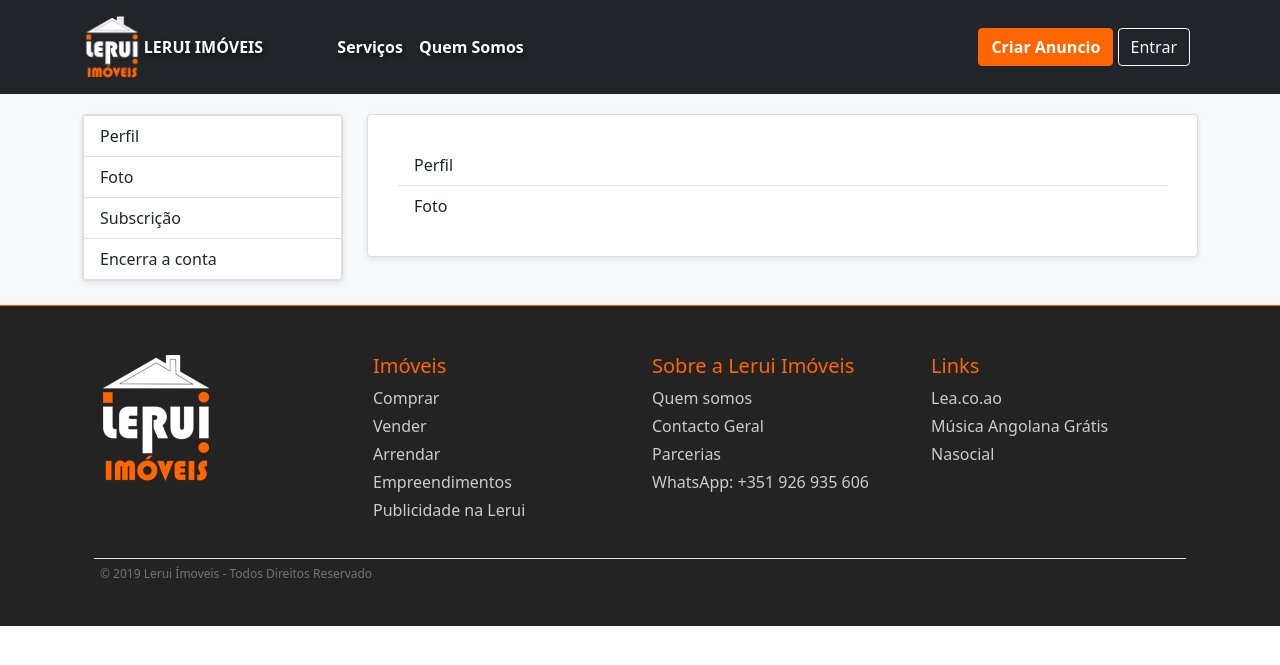
After one commit to marioruibandeira/leruimoveis, a Django app: page /usuarios/perfil/ in a window 1280 px wide. The commit adds this page. Shown: the top 665 px of the page. Run offline with Django 4.2, Linux system fonts and the light colour scheme; some libraries are stand-ins or nearby versions.

Commit message:
implementou-se o menu do utilizador e apagina do perfil do utilizador

```diff
--- a/leruimoveis/settings.py
+++ b/leruimoveis/settings.py
@@ -86,9 +86,9 @@ DATABASES = {
         #'ENGINE': 'django.db.backends.sqlite3',
         #'NAME': BASE_DIR / 'db.sqlite3',
         'ENGINE': 'django.db.backends.mysql',
-        'NAME': ' ',
+        'NAME': 'leruimov_db',
         'USER': 'root',
-        'PASSWORD': ' ',
+        'PASSWORD': '@ContrabandFox01',
         'HOST': '127.0.0.1',
         'PORT': '3306',
         'OPTIONS':{
--- a/leruimoveis/templates/leruimoveis/normal_header.html
+++ b/leruimoveis/templates/leruimoveis/normal_header.html
@@ -13,13 +13,9 @@
           </ul>
 
           <div class="text-end">
-            {% if user.is_authenticated %}
-              <a href="{% url 'signout' %}" class="btn btn-outline-light me-2 btn-danger">Sair</a>
-            {% else %}
-              <a href="{% url 'login' %}" class="btn btn-outline-light me-2">Entrar</a>
-            {% endif %}
-            <a href="{% url 'anuncios_control' %}" class="btn btn-warning" style="background-color: #ff6600; border: #ff6600 1px solid; color:#fff; font-weight: bold;">Criar Anuncio</a>
+            {% include 'usuarios/user-menu.html' %}
           </div>
+
         </div>
       </div>
     </header>
--- a/usuarios/templates/usuarios/inscrever-se.html
+++ b/usuarios/templates/usuarios/inscrever-se.html
@@ -24,8 +24,8 @@
               				<img class="mb-4" src="{% static 'assets/imagem/lerui Imoveis2.png' %}" alt="Logo marca da Lerui Imóveis" width="72" height="90">
             			</a>
 					</span>
-          			<span class="login100-form-title p-b-26"> Criar conta </span>
-					<span class="login100-form-title p-b-48"> <i class="zmdi zmdi-font"></i> </span>
+          			<span class="login100-form-title p-b-0"> Criar conta </span>
+					<span class="login100-form-title p-b-0"> <i class="zmdi zmdi-font"></i> </span>
 
 					<div id="form-message" class="text-center mt-3"></div>
 
--- a/usuarios/templates/usuarios/login.html
+++ b/usuarios/templates/usuarios/login.html
@@ -24,11 +24,11 @@
                         </a>
 					</span>
 
-                    <span class="login100-form-title p-b-26">Bem-vindo </span>
+                    <span class="login100-form-title p-b-4">Bem-vindo </span>
 
 					<div id="form-message" class="text-center mt-3"></div>
 
-                    <span class="login100-form-title p-b-48">
+                    <span class="login100-form-title p-b-4">
                         <i class="zmdi zmdi-font"></i>
 					</span>
 
--- /dev/null
+++ b/usuarios/templates/usuarios/perfil.html
@@ -0,0 +1,44 @@
+{% extends 'leruimoveis/normal_base.html' %}
+
+{% load static %}
+
+{% block content %}
+
+    <div class="px-0 py-0 my-0 text-center">
+        <div class="section bg-light" id="nossos-servicos">
+            <div class="container">
+                <div class="row">
+                    <div style="margin:  20px 0px 0px 0px;"></div>
+
+                    <div class="col-6 col-lg-3" data-aos="fade-up">
+                        <div class="caixa-funcoes mb-4" style="padding: 0px;">
+                            <div class="card" style="width: 16.2rem;">
+                                <ul class="list-group list-group-flush" style="text-align: left;">
+                                    <li class="list-group-item">Perfil</li>
+                                    <li class="list-group-item">Foto</li>
+                                    <li class="list-group-item">Subscrição</li>
+                                    <li class="list-group-item">Encerra a conta</li>
+                                </ul>
+                            </div>
+                        </div>
+                    </div>
+
+                    <div class="col-6 col-lg-9" data-aos="fade-up">
+                        <div class="caixa-funcoes mb-4">
+                            <ul class="list-group list-group-flush" style="text-align: left;">
+                                <li class="list-group-item">Perfil</li>
+                                <li class="list-group-item">Foto</li>
+                            </ul>
+                        </div>
+                    </div>
+
+
+
+
+
+
+                </div>
+            </div>
+    </div>
+
+{% endblock %}
--- /dev/null
+++ b/usuarios/templates/usuarios/user-menu.html
@@ -0,0 +1,47 @@
+<a href="{% url 'anuncios_control' %}" class="btn btn-warning" style="background-color: #ff6600; border: #ff6600 1px solid; color:#fff; font-weight: bold;">Criar Anuncio</a>
+
+<!-- Botão que abre o menu (apenas quando logado) -->
+{% if user.is_authenticated %}
+
+    <a class="" data-bs-toggle="offcanvas" data-bs-target="#userSidebar" aria-controls="userSidebar" style="cursor: pointer;">
+        <svg xmlns="http://www.w3.org/2000/svg" height="44px" viewBox="0 -960 960 960" width="44px" fill="#FFFFFF"><path d="M234-276q51-39 114-61.5T480-360q69 0 132 22.5T726-276q35-41 54.5-93T800-480q0-133-93.5-226.5T480-800q-133 0-226.5 93.5T160-480q0 59 19.5 111t54.5 93Zm146.5-204.5Q340-521 340-580t40.5-99.5Q421-720 480-720t99.5 40.5Q620-639 620-580t-40.5 99.5Q539-440 480-440t-99.5-40.5ZM480-80q-83 0-156-31.5T197-197q-54-54-85.5-127T80-480q0-83 31.5-156T197-763q54-54 127-85.5T480-880q83 0 156 31.5T763-763q54 54 85.5 127T880-480q0 83-31.5 156T763-197q-54 54-127 85.5T480-80Zm100-95.5q47-15.5 86-44.5-39-29-86-44.5T480-280q-53 0-100 15.5T294-220q39 29 86 44.5T480-160q53 0 100-15.5ZM523-537q17-17 17-43t-17-43q-17-17-43-17t-43 17q-17 17-17 43t17 43q17 17 43 17t43-17Zm-43-43Zm0 360Z"/></svg>
+    </a>
+
+    <!-- Offcanvas (menu que desliza da direita) -->
+    <div class="offcanvas offcanvas-end bg-dark text-white" tabindex="-1" id="userSidebar" aria-labelledby="userSidebarLabel">
+        <div class="offcanvas-header">
+            <h5 class="offcanvas-title" id="userSidebarLabel">Olá, {{ user.username }}</h5>
+            <button type="button" class="btn-close btn-close-white" data-bs-dismiss="offcanvas" aria-label="Close"></button>
+        </div>
+
+        <div class="offcanvas-body">
+            <ul class="list-group list-group-flush">
+                <li class="list-group-item bg-dark text-white border-0">
+                    <svg xmlns="http://www.w3.org/2000/svg" height="24px" viewBox="0 -960 960 960" width="24px" fill="#FFFFFF"><path d="M234-276q51-39 114-61.5T480-360q69 0 132 22.5T726-276q35-41 54.5-93T800-480q0-133-93.5-226.5T480-800q-133 0-226.5 93.5T160-480q0 59 19.5 111t54.5 93Zm146.5-204.5Q340-521 340-580t40.5-99.5Q421-720 480-720t99.5 40.5Q620-639 620-580t-40.5 99.5Q539-440 480-440t-99.5-40.5ZM480-80q-83 0-156-31.5T197-197q-54-54-85.5-127T80-480q0-83 31.5-156T197-763q54-54 127-85.5T480-880q83 0 156 31.5T763-763q54 54 85.5 127T880-480q0 83-31.5 156T763-197q-54 54-127 85.5T480-80Zm100-95.5q47-15.5 86-44.5-39-29-86-44.5T480-280q-53 0-100 15.5T294-220q39 29 86 44.5T480-160q53 0 100-15.5ZM523-537q17-17 17-43t-17-43q-17-17-43-17t-43 17q-17 17-17 43t17 43q17 17 43 17t43-17Zm-43-43Zm0 360Z"/></svg>
+                    <a href="{% url 'perfil' %}" class="text-white text-decoration-none">Perfil</a>
+                </li>
+                <li class="list-group-item bg-dark text-white border-0">
+                    <svg xmlns="http://www.w3.org/2000/svg" height="24px" viewBox="0 -960 960 960" width="24px" fill="#FFFFFF"><path d="M280-600v-80h560v80H280Zm0 160v-80h560v80H280Zm0 160v-80h560v80H280ZM160-600q-17 0-28.5-11.5T120-640q0-17 11.5-28.5T160-680q17 0 28.5 11.5T200-640q0 17-11.5 28.5T160-600Zm0 160q-17 0-28.5-11.5T120-480q0-17 11.5-28.5T160-520q17 0 28.5 11.5T200-480q0 17-11.5 28.5T160-440Zm0 160q-17 0-28.5-11.5T120-320q0-17 11.5-28.5T160-360q17 0 28.5 11.5T200-320q0 17-11.5 28.5T160-280Z"/></svg>
+                    <a href="{% url 'anuncios_control' %}" class="text-white text-decoration-none">Listagens </a>
+                </li>
+                <li class="list-group-item bg-dark text-white border-0">
+                    <svg xmlns="http://www.w3.org/2000/svg" height="24px" viewBox="0 -960 960 960" width="24px" fill="#FFFFFF"><path d="M160-80v-560q0-33 23.5-56.5T240-720h320q33 0 56.5 23.5T640-640v560L400-200 160-80Zm80-121 160-86 160 86v-439H240v439Zm480-39v-560H280v-80h440q33 0 56.5 23.5T800-800v560h-80ZM240-640h320-320Z"/></svg>
+                    <a href="#" class="text-white text-decoration-none">Favoritos</a>
+                </li>
+                <li class="list-group-item bg-dark text-white border-0">
+                    <svg xmlns="http://www.w3.org/2000/svg" height="24px" viewBox="0 -960 960 960" width="24px" fill="#FFFFFF"><path d="m370-80-16-128q-13-5-24.5-12T307-235l-119 50L78-375l103-78q-1-7-1-13.5v-27q0-6.5 1-13.5L78-585l110-190 119 50q11-8 23-15t24-12l16-128h220l16 128q13 5 24.5 12t22.5 15l119-50 110 190-103 78q1 7 1 13.5v27q0 6.5-2 13.5l103 78-110 190-118-50q-11 8-23 15t-24 12L590-80H370Zm70-80h79l14-106q31-8 57.5-23.5T639-327l99 41 39-68-86-65q5-14 7-29.5t2-31.5q0-16-2-31.5t-7-29.5l86-65-39-68-99 42q-22-23-48.5-38.5T533-694l-13-106h-79l-14 106q-31 8-57.5 23.5T321-633l-99-41-39 68 86 64q-5 15-7 30t-2 32q0 16 2 31t7 30l-86 65 39 68 99-42q22 23 48.5 38.5T427-266l13 106Zm42-180q58 0 99-41t41-99q0-58-41-99t-99-41q-59 0-99.5 41T342-480q0 58 40.5 99t99.5 41Zm-2-140Z"/></svg>
+                    <a href="#" class="text-white text-decoration-none">Configurações</a>
+                </li>
+                <li class="list-group-item bg-dark text-white border-0">
+                    <svg xmlns="http://www.w3.org/2000/svg" height="24px" viewBox="0 -960 960 960" width="24px" fill="#FFFFFF"><path d="M200-120q-33 0-56.5-23.5T120-200v-160h80v160h560v-560H200v160h-80v-160q0-33 23.5-56.5T200-840h560q33 0 56.5 23.5T840-760v560q0 33-23.5 56.5T760-120H200Zm220-160-56-58 102-102H120v-80h346L364-622l56-58 200 200-200 200Z"/></svg>
+                    <a href="{% url 'signout' %}" class="text-danger text-decoration-none fw-bold">
+                        <i class="bi bi-box-arrow-right me-2"></i> Sair
+                    </a>
+                </li>
+            </ul>
+        </div>
+    </div>
+
+{% else %}
+    <a href="{% url 'login' %}" class="btn btn-outline-light me-2">Entrar</a>
+{% endif %}
--- a/usuarios/urls.py
+++ b/usuarios/urls.py
@@ -5,4 +5,5 @@ urlpatterns = [
     path("inscrever-se/", views.inscrever_se, name='inscrever-se'),
     path("login/", views.login, name='login'),
     path('signout/', views.signout, name='signout'),
+    path('perfil/', views.profile, name='perfil'),
 ]
--- a/usuarios/views.py
+++ b/usuarios/views.py
@@ -93,3 +93,6 @@ def signout(request):
     logout(request)
 
     return redirect('home')
+
+def profile(request):
+    return render(request, 'usuarios/perfil.html')
```
Also changed, not shown: leruimoveis/templates/leruimoveis/header.html (+2 -8 lines).
